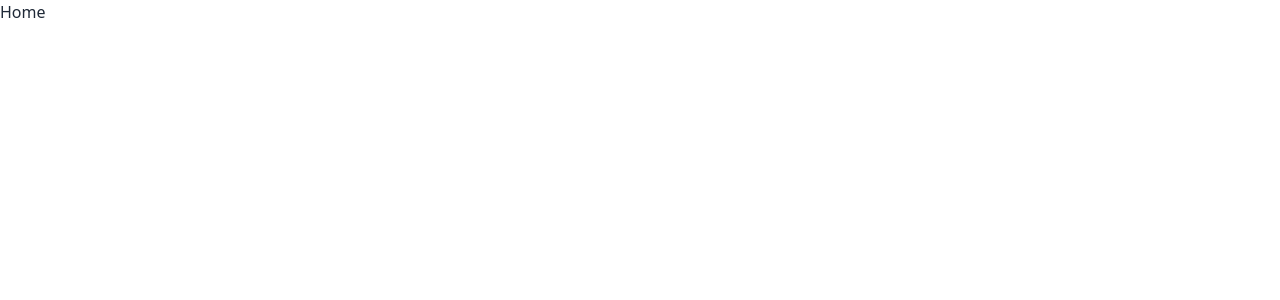
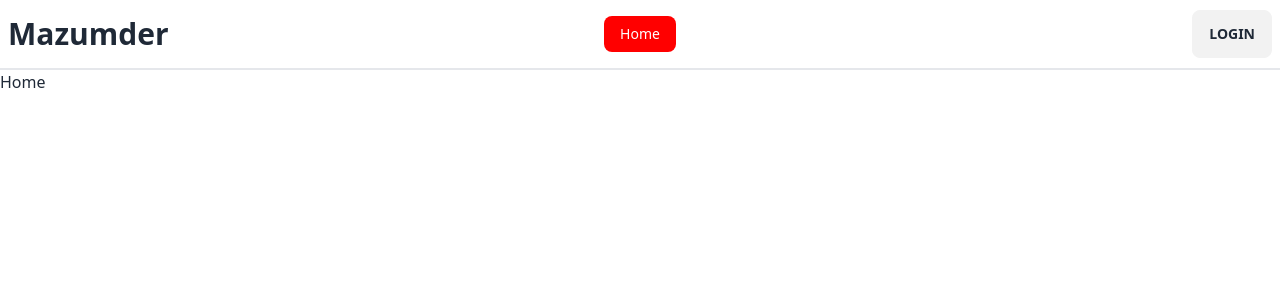
Before and after one commit to monjurBakthMazumder/Assignment-9, a React (Vite) app: page / in a window 1280 px wide. Shown: the top 300 px of the page. Built offline with nearby package versions, Linux system fonts and the light colour scheme.

Commit message:
add navbar

```diff
--- /dev/null
+++ b/src/Component/Shared/Navbar/Navbar.css
@@ -0,0 +1,4 @@
+.chill{
+    background-color: red;
+    color: white;
+}
--- /dev/null
+++ b/src/Component/Shared/Navbar/Navbar.jsx
@@ -0,0 +1,42 @@
+import { Link, NavLink } from "react-router-dom";
+import './Navbar.css'
+const Navbar = () => {
+    const navLink =
+    <>
+     <li>
+        <NavLink
+            to="/"
+            className={({ isActive, isPending }) =>
+                isPending ? "pending" : isActive ? "chill" : ""
+            }
+        >
+        Home
+        </NavLink>
+     </li>
+    </>
+    return (
+        <div className="navbar bg-base-100 border-b-2">
+            <div className="navbar-start">
+                <div className="dropdown">
+                <label tabIndex={0} className="btn btn-ghost lg:hidden">
+                    <svg xmlns="http://www.w3.org/2000/svg" className="h-5 w-5" fill="none" viewBox="0 0 24 24" stroke="currentColor"><path strokeLinecap="round" strokeLinejoin="round" strokeWidth="2" d="M4 6h16M4 12h8m-8 6h16" /></svg>
+                </label>
+                <ul tabIndex={0} className="menu menu-sm dropdown-content mt-3 z-[1] p-2 shadow bg-base-100 rounded-box w-52">
+                    {navLink}
+                </ul>
+                </div>
+                <a className="text-xl sm:text-2xl lg:text-3xl font-bold">Mazumder</a>
+            </div>
+            <div className="navbar-center hidden lg:flex">
+                <ul className="menu menu-horizontal px-1">
+                    {navLink}
+                </ul>
+            </div>
+            <div className="navbar-end">
+                <Link className="btn" to={'/login'}>Login</Link>
+            </div>
+        </div>
+    );
+};
+
+export default Navbar;
--- a/src/Layout/MainLayout.jsx
+++ b/src/Layout/MainLayout.jsx
@@ -1,8 +1,10 @@
 import { Outlet } from "react-router-dom";
+import Navbar from "../Component/Shared/Navbar/Navbar";
 
 const MainLayout = () => {
     return (
         <div>
+            <Navbar/>
             <Outlet/>
         </div>
     );
```
